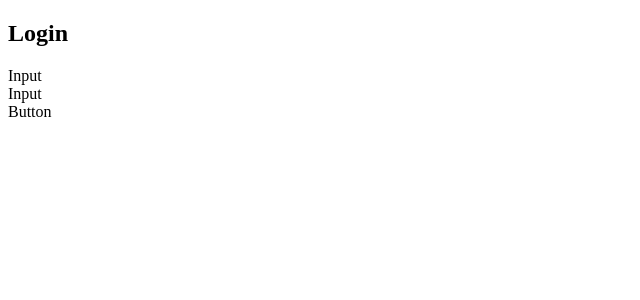
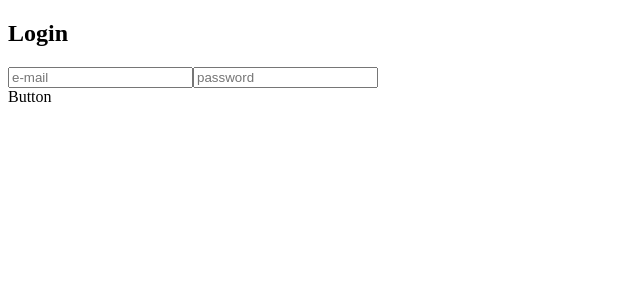
Before and after one commit to mackey7/weather-menu, a React (Create React App) app: page / in a window 1280 px wide. Shown: the top 300 px of the page, without its empty margins (0-640 px from the left). Built offline with nearby package versions, Linux system fonts and the light colour scheme.

Commit message:
crate props for input

```diff
--- a/src/components/loginPageComponents/Form.jsx
+++ b/src/components/loginPageComponents/Form.jsx
@@ -4,8 +4,8 @@ import Button from './Button.jsx'
 const Form = () => {
     return (
         <form action="">
-            <Input />
-            <Input />
+            <Input type="text" placeholder="e-mail" />
+            <Input type="password" placeholder="password" />
             <Button />
 
 
--- a/src/components/loginPageComponents/Input.jsx
+++ b/src/components/loginPageComponents/Input.jsx
@@ -1,8 +1,8 @@
 import React from 'react';
 
-const Input = () => {
+const Input = (props) => {
     return (
-        <div>Input</div>
+        <input type={props.type} placeholder={props.placeholder} />
     )
 }
 export default Input
```
